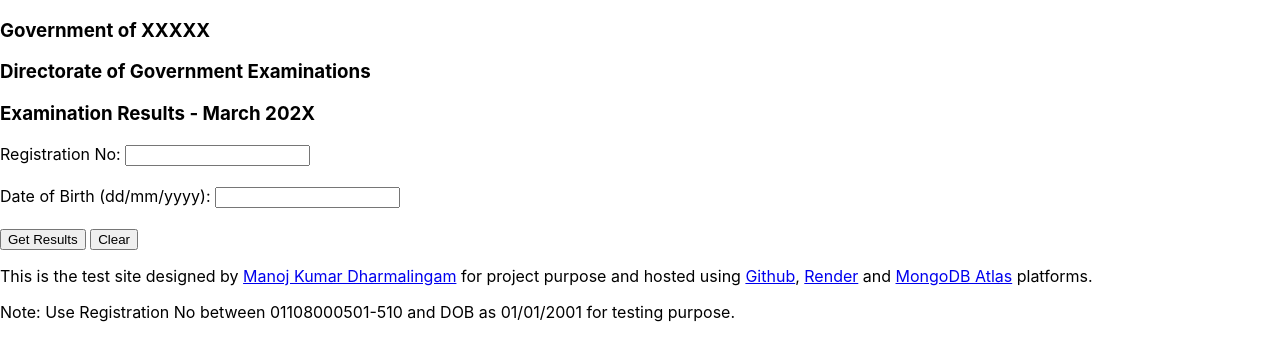
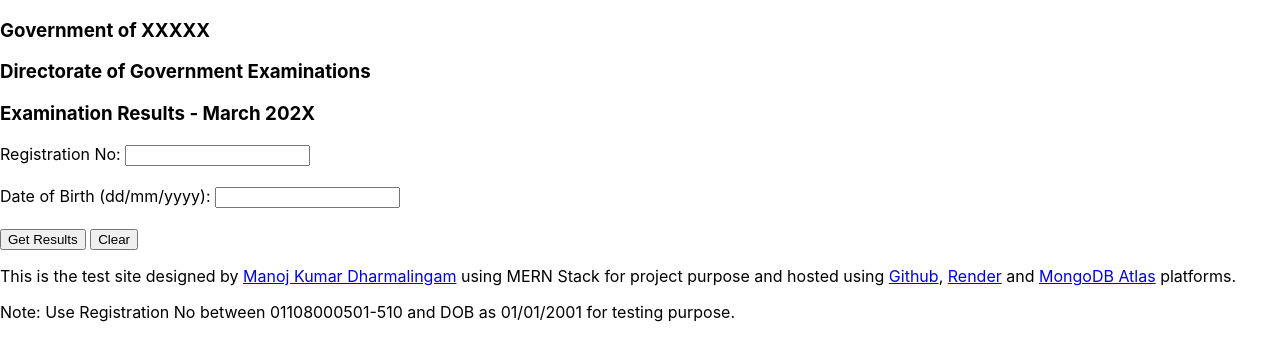
Before and after one commit to mu-kumaran/exam-result-portal-fe, a React (Create React App) app: page / in a window 1280 px wide. Shown: the top 360 px of the page. Built offline with nearby package versions, Linux system fonts and the light colour scheme.

Commit message:
new commit

```diff
--- a/src/App.js
+++ b/src/App.js
@@ -21,7 +21,7 @@ const App = () => {
             </div>
         </div>
         <div>
-            <p>This is the test site designed by <a href='https://github.com/mu-kumaran'>Manoj Kumar Dharmalingam</a> for project purpose and hosted using <a href='https://github.com/'>Github</a>, <a href='https://www.render.com/'>Render</a> and <a href='https://www.mongodb.com/products/platform/atlas-database'>MongoDB Atlas</a> platforms.</p>
+            <p>This is the test site designed by <a href='https://github.com/mu-kumaran'>Manoj Kumar Dharmalingam</a> using MERN Stack for project purpose and hosted using <a href='https://github.com/'>Github</a>, <a href='https://www.render.com/'>Render</a> and <a href='https://www.mongodb.com/products/platform/atlas-database'>MongoDB Atlas</a> platforms.</p>
             <p>Note: Use Registration No between 01108000501-510 and DOB as 01/01/2001 for testing purpose.</p>
         </div>
     </>
```
